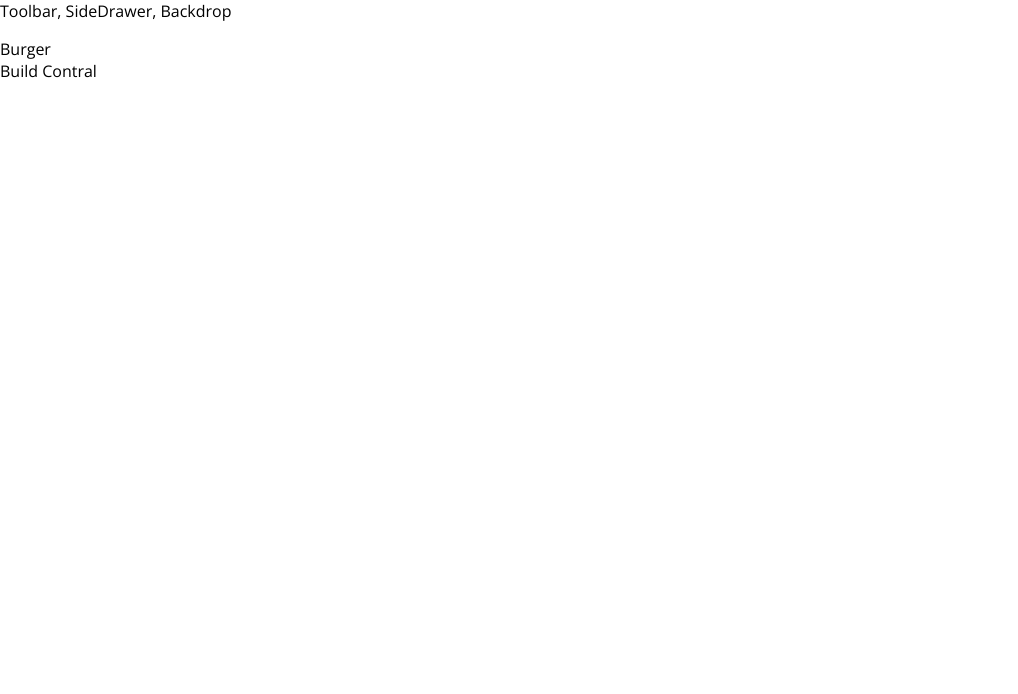
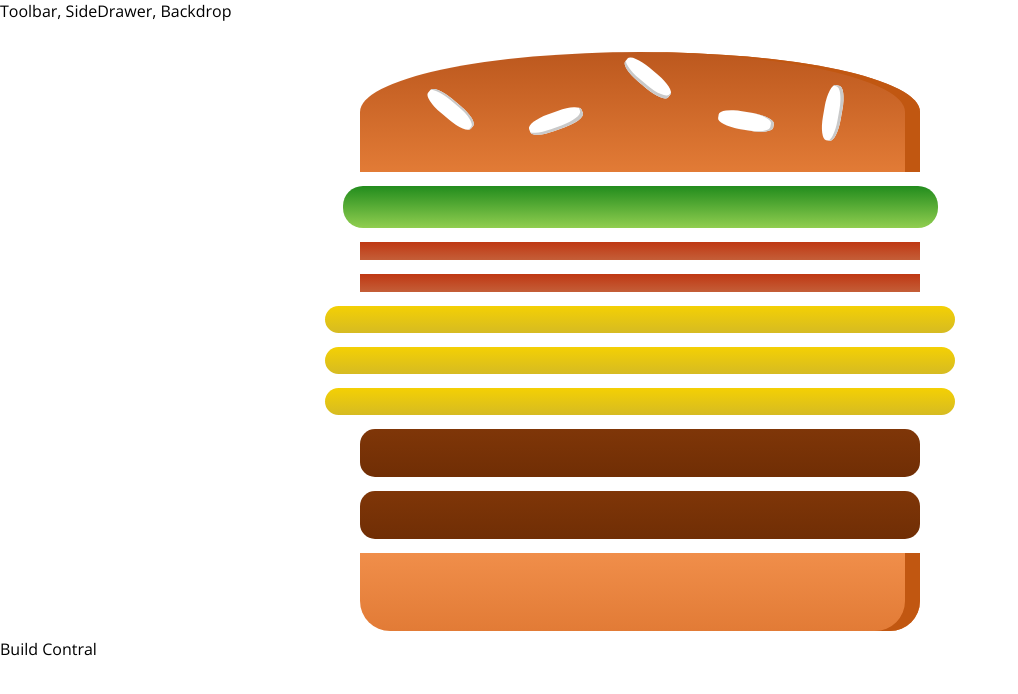
Before and after one commit to s777610/Burger-Builder, a React (Create React App) app: page / in a window 1280 px wide. Shown: the top 694 px of the page, without its empty margins (0-1018 px from the left). Built offline with nearby package versions, Linux system fonts and the light colour scheme.

Commit message:
add burger

```diff
--- a/package.json
+++ b/package.json
@@ -3,6 +3,7 @@
   "version": "0.1.0",
   "private": true,
   "dependencies": {
+    "prop-types": "^15.6.2",
     "react": "^16.6.3",
     "react-dom": "^16.6.3",
     "react-scripts": "2.1.1"
--- a/src/components/Burger/Burger.js
+++ b/src/components/Burger/Burger.js
@@ -0,0 +1,32 @@
+import React from 'react';
+
+import classes from './Burger.module.css';
+import BurgerIngredient from './BurgerIngredient/BurgerIngredient';
+
+const burger = (props) => {
+    // Object.keys(props.ingredients) is [salad, bacon, cheese, meat]
+    let transformedIngredients = Object.keys(props.ingredients).map(igKey => {
+        // [...Array(2)] will give me an array with 2 empty spaces(undefined array items), [undefined, undefined]
+        return [...Array(props.ingredients[igKey])].map((_, i) => { // index is important in this case
+            return <BurgerIngredient key={igKey + i} type={igKey} />;
+        });
+    }) // before reduce [[salad, salad], [bacon], [cheese, cheese, cheese], [meat]]
+    .reduce((arr, el) => { // after reduce [salad, salad, bacon, cheese, cheese, cheese, meat]
+        console.log(`arr is ${arr}`) // Above:  salad is <BurgerIngredient .... type={salad} />
+        return arr.concat(el)
+    }, []); // initialValue is []
+    if (transformedIngredients.length === 0) {
+        transformedIngredients = <p>Please start adding ingredients!</p>
+    }
+
+    console.log(transformedIngredients);
+    return (
+        <div className={classes.Burger}>
+            <BurgerIngredient type="bread-top"/>
+            {transformedIngredients}
+            <BurgerIngredient type="bread-bottom"/>
+        </div>
+    );
+}
+
+export default burger;
--- /dev/null
+++ b/src/components/Burger/Burger.module.css
@@ -0,0 +1,30 @@
+.Burger {
+    width: 100%;
+    margin: auto;
+    height: 250px;
+    overflow: scroll;
+    text-align: center;
+    font-weight: bold;
+    font-size: 1.2rem;
+}
+
+@media (min-width: 500px) and (min-height: 400px) {
+    .Burger {
+        width: 350px;
+        height: 300px;
+    }
+}
+
+@media (min-width: 500px) and (min-height: 401px) {
+    .Burger {
+        width: 450px;
+        height: 400px;
+    }
+}
+
+@media (min-width: 1000px) and (min-height: 700px) {
+    .Burger {
+        width: 700px;
+        height: 600px;
+    }
+}
--- a/src/components/Burger/BurgerIngredient/BurgerIngredient.js
+++ b/src/components/Burger/BurgerIngredient/BurgerIngredient.js
@@ -1,10 +1,13 @@
-import React from 'react';
+import React, { Component } from 'react';
+import PropTypes from 'prop-types';
+
 import classes from './BurgerIngredient.module.css';
 
-const burgerIngredient = (props) => {
-    let ingredient = null;
+class BurgerIngredient extends Component {
+    render () {
+        let ingredient = null;
 
-    switch (props.type) {
+    switch (this.props.type) {
         case ('bread-bottom'):
             ingredient = <div className={classes.BreadBottom}></div>;
             break;
@@ -33,6 +36,11 @@
     }
 
     return ingredient;
+    }
+}
+
+BurgerIngredient.propTypes = {
+    type: PropTypes.string.isRequired
 };
 
-export default burgerIngredient;
+export default BurgerIngredient;
--- a/src/containers/BurgerBuilder/BurgerBuilder.js
+++ b/src/containers/BurgerBuilder/BurgerBuilder.js
@@ -1,12 +1,25 @@
 import React, { Component } from 'react';
 
 import Aux from '../../hoc/Aux';
+import Burger from '../../components/Burger/Burger';
 
 class BurgerBuilder extends Component {
+    // constructor(props) {
+    //     super(props);
+    //     this.state = {...}
+    // }
+    state = {
+        ingredients: {
+            salad: 1,
+            bacon: 2,
+            cheese: 3,
+            meat: 2,
+        }
+    }
     render () {
         return (
             <Aux>
-                <div>Burger</div>
+                <Burger ingredients={this.state.ingredients} />
                 <div>Build Contral</div>
             </Aux>
         );
```
Also changed, not shown: 1 other file (tests, documents, lock files or other folders).
